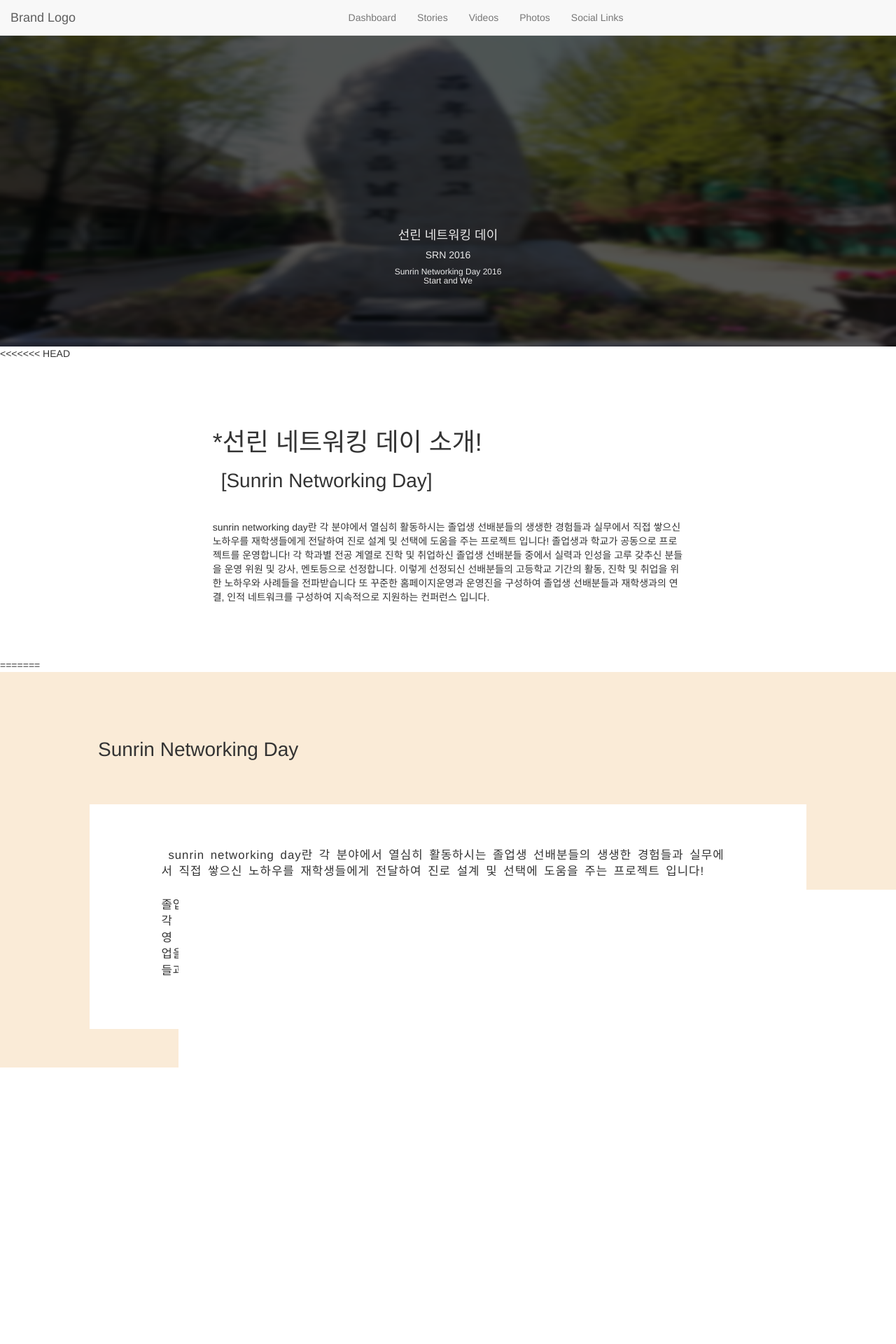
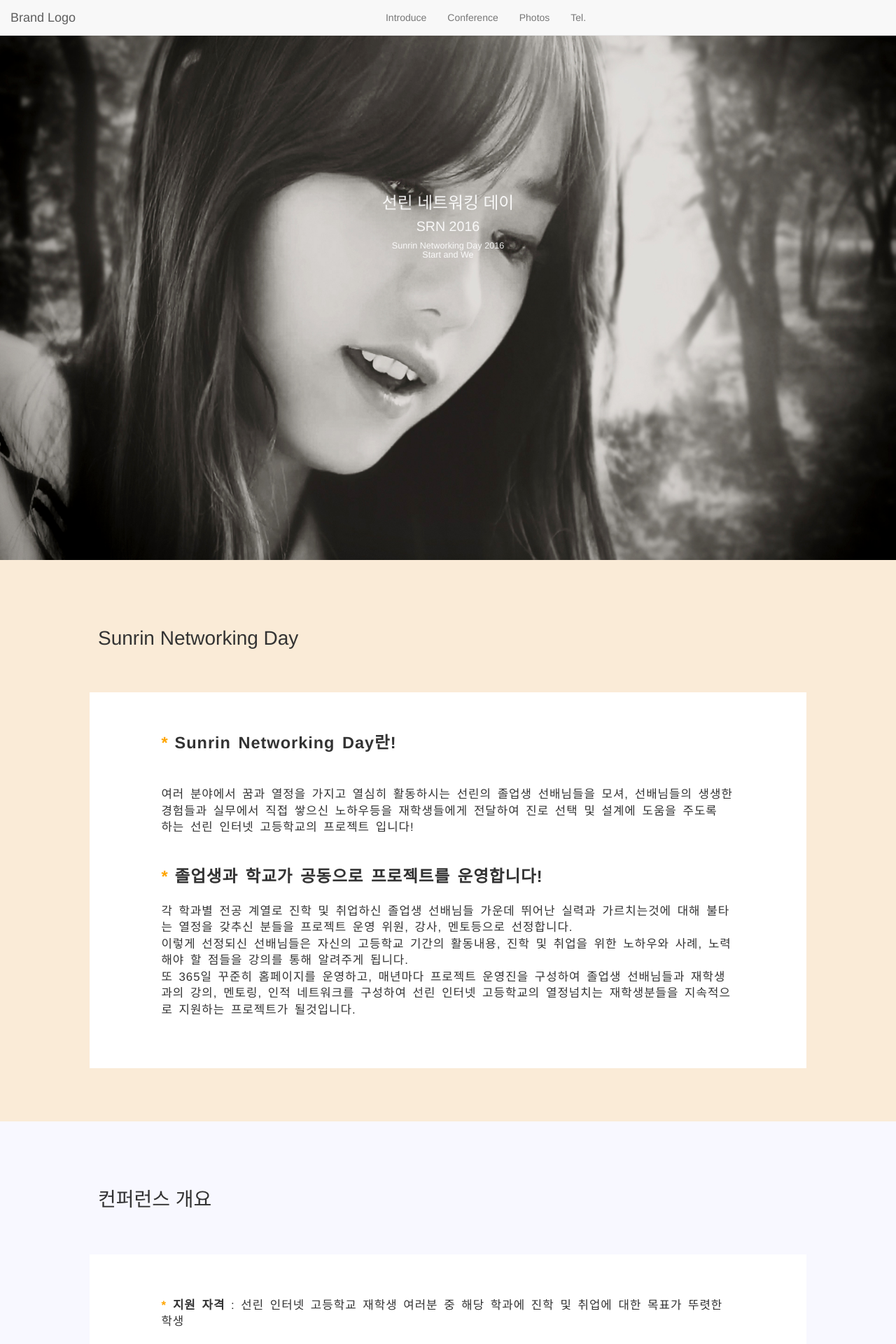
Before and after one commit to stealstick/SRN2016, a PHP site: page / in a window 1280 px wide. Shown: the top 1920 px of the page at 70% size. Before the commit the page ends 1525 px from the top, so only its background shows below. Run offline with PHP 8.4, Linux system fonts and the light colour scheme.

Commit message:
design photo page and text bot

```diff
--- a/index.css
+++ b/index.css
@@ -1,5 +1,60 @@
 body {
+	min-width: 767px;
 }
+strong {
+	font-size: 1.4em;
+}
+
+b {
+	color: orange;
+}
+
+h2 {
+	font-size: 2em;
+	margin-bottom: 6%;
+	text-indent: 12px;
+}
+
+h4 {
+	font-size: 1.7em;
+	margin-top: 200px;
+	border-bottom-color: 2px solid white;
+}
+
+h5 {
+	font-size: 1.4em;
+}
+
+h6 {
+	font-size: 0.9em;
+}
+
+h4, h5, h6  {
+    padding: 0px;
+    border: 0px;
+    text-align: center;
+	color: #FFFFFF;
+	opacity: 0.9;
+}
+
+ins {
+	text-decoration: none;
+	font-weight: 600;
+}
+
+div.img {
+    margin: 0;
+    border: 1px solid #ccc;
+    float: left;
+    width: 50%;
+    height: 50%;
+}
+
+div.img img {
+    width: 100%;
+    height: 100%;
+}
+
 .navbar .navbar-nav {
 	display: inline-block;
     float: none;
@@ -10,32 +65,12 @@ body {
 }
 
 .page {
+	min-width: 767px;
+	height: auto;
 	padding: 6% 10%;
 }
-.main {
-	width: 100%;
-	height: 200%;
-	background-repeat: no-repeat;
-	margin: 0 auto;
-	background-image: url('main.png');
-	background-size: 100% 100%;
-	margin-top: 50px;
-}
-h4 {
-	margin-top: 200px;
-	border-bottom-color: 2px solid white;
-}
-h4, h5, h6  {
-    padding: 0px;
-    border: 0px;
-    text-align: center;
-	color: #FFFFFF;
-	opacity: 0.9;
-}
-h2 {
-	font-size: 2em;
-	margin-bottom: 6%;
-	text-indent: 12px;
+.letter {
+	letter-spacing: 10px;
 }
 
 .text {
@@ -43,9 +78,30 @@ h2 {
 	background-color: #FFFFFF;
 	letter-spacing: 1px;
 	word-spacing: 3px;
-	text-indent: 10px;
 	font-size: 1.2em;
 	line-height: 1.4em;
+}
+
+#copyright {
+	padding: 4% 0% 4% 0%;
+	min-width: 767px;
+	width: 100%;
+	height: auto;
+	text-align: center;
+	background-color: orange;
+	font-size: 1.1em;
+	font-weight: 700;
+}
+
+#main {
+	min-width: 767px;
+	padding: 6% 10%;
+	background-repeat: no-repeat;
+	background-image: url('1.jpg');
+	background-size: 100% 100%;
+	background-attachment: fixed;
+	margin-top: 50px;
+	margin: 0 auto;
 }
 
 #page2 {
@@ -63,16 +119,14 @@ h2 {
 	margin: 0;
 	border: 0;
 }
-
-div.img {
-    margin: 0;
-    border: 1px solid #ccc;
-    float: left;
-    width: 50%;
-    height: 50%;
+#photo {
+	padding-bottom: 6%;
 }
 
-div.img img {
-    width: 100%;
-    height: 100%;
+@media screen and (max-height: 766px) {
+	.page {
+		min-width: 366px;
+		height: auto;
+		padding: 6% 10%;
+	}
 }
--- a/index.html
+++ b/index.html
@@ -1,22 +1,14 @@
 <!DOCTYPE html>
 <html lang="en">
 <head>
-  <title>Bootstrap Case</title>
+  <title>Sunrin Networking Day 2016</title>
   <meta charset="utf-8">
   <meta name="viewport" content="width=device-width, initial-scale=1">
   <link rel="stylesheet" href="http://maxcdn.bootstrapcdn.com/bootstrap/3.3.7/css/bootstrap.min.css">
   <link rel="stylesheet" href="index.css">
   <script src="https://ajax.googleapis.com/ajax/libs/jquery/1.12.4/jquery.min.js"></script>
   <script src="http://maxcdn.bootstrapcdn.com/bootstrap/3.3.7/js/bootstrap.min.js"></script>
-  <script>
-	$(document).ready(function(){
-		$(".page").css("height", window.innerHeight + 'px');
-	});
-<<<<<<< HEAD
-
-=======
->>>>>>> 41c394da396864eaaed4e77a5044ecd05d439a82
-  </script>
+  <script src="index.js"></script>
 </head>
 <body>
   <nav class="navbar navbar-default navbar-fixed-top" role="navigation">
@@ -34,108 +26,113 @@
     <!-- Collect the nav links, forms, and other content for toggling -->
     <div class="collapse navbar-collapse" id="bs-example-navbar-collapse-1">
       <ul class="nav navbar-nav">
-        <li class="pull-left"><a href="#">Dashboard</a></li>
-        <li><a href="#">Stories</a></li>
-        <li><a href="#">Videos</a></li>
+        <li class="pull-left"><a href="#">Introduce</a></li>
+        <li><a href="#">Conference</a></li>
         <li><a href="#">Photos</a></li>
-        <li class="social pull-right"><a href="#">Social Links</a></li>
+        <li><a href="#">Tel.</a></li>
       </ul>
     </div><!-- /.navbar-collapse -->
   </div><!-- /.container-fluid -->
 </nav>
 <section id="page1">
-  <div class="page main">
+  <div id="main" class="page">
     <h4>선린 네트워킹 데이<br /></h4>
     <h5>SRN 2016<br /></h5>
     <h6>Sunrin Networking Day 2016 <br />Start and We</h6>
   </div>
 </section>
-<<<<<<< HEAD
-<section id ="second">
-<div class="row page" id="introduce">
-
-	<div class="col-md-2"></div>
-	<div class="col-md-8" id="content">
-		<h1>*선린 네트워킹 데이 소개!</h1>
-		<div id="introducepost">
-			<h2>[Sunrin Networking Day]</h2>
-			sunrin networking day란 각 분야에서 열심히 활동하시는 졸업생 선배분들의 생생한 경험들과 실무에서 직접 쌓으신 노하우를
-			재학생들에게 전달하여 진로 설계 및 선택에 도움을 주는 프로젝트 입니다!
-			졸업생과 학교가 공동으로 프로젝트를 운영합니다!
-			각 학과별 전공 계열로 진학 및 취업하신 졸업생 선배분들 중에서 실력과 인성을 고루 갖추신 분들을 운영 위원 및 강사,
-			멘토등으로 선정합니다. 이렇게 선정되신 선배분들의 고등학교 기간의 활동, 진학 및 취업을 위한 노하우와 사례들을 전파받습니다
-			또 꾸준한 홈페이지운영과 운영진을 구성하여 졸업생 선배분들과 재학생과의 연결, 인적 네트워크를 구성하여 지속적으로 지원하는 컨퍼런스 입니다.
-		</div>
-	</div>
-	<div class="col-md-2"></div>
-</div>
-=======
 <section id="page2">
-  <div class="page introduce">
+  <div id="introduce" class="page">
     <h2>Sunrin Networking Day</h2>
     <div class="text">
-      <p>sunrin networking day란 각 분야에서 열심히 활동하시는 졸업생 선배분들의 생생한 경험들과 실무에서 직접 쌓으신 노하우를 재학생들에게 전달하여 진로 설계 및 선택에 도움을 주는 프로젝트 입니다!<br /><br />
-      졸업생과 학교가 공동으로 프로젝트를 운영합니다!<br />
-      각 학과별 전공 계열로 진학 및 취업하신 졸업생 선배분들 중에서 실력과 인성을 고루 갖추신 분들을 운영 위원 및 강사, 멘토등으로 선정합니다. 이렇게 선정되신 선배분들의 고등학교 기간의 활동, 진학 및 취업을 위한 노하우와 사례들을 전파받습니다. 또 꾸준한 홈페이지운영과 운영진을 구성하여 졸업생 선배분들과 재학생과의 연결, 인적 네트워크를 구성하여 지속적으로 지원하는 컨퍼런스 입니다. </p>
+      <p><strong><b class="letter">*</b>Sunrin Networking Day란!</strong><br /><br /><br />
+      여러 분야에서 꿈과 열정을 가지고 열심히 활동하시는 선린의 졸업생 선배님들을 모셔, 선배님들의 생생한 경험들과 실무에서 직접 쌓으신 노하우등을 재학생들에게 전달하여 진로 선택 및 설계에 도움을 주도록 하는 선린 인터넷 고등학교의 프로젝트 입니다!<br /><br /><br />
+      <strong><b class="letter">*</b>졸업생과 학교가 공동으로 프로젝트를 운영합니다!</strong><br /><br />
+      각 학과별 전공 계열로 진학 및 취업하신 졸업생 선배님들 가운데 뛰어난 실력과 가르치는것에 대해 불타는 열정을 갖추신 분들을 프로젝트 운영 위원, 강사, 멘토등으로 선정합니다.<br />이렇게 선정되신 선배님들은 자신의 고등학교 기간의 활동내용, 진학 및 취업을 위한 노하우와 사례, 노력해야 할 점들을 강의를 통해 알려주게 됩니다.<br /> 또 365일 꾸준히 홈페이지를 운영하고, 매년마다 프로젝트 운영진을 구성하여 졸업생 선배님들과 재학생과의 강의, 멘토링, 인적 네트워크를 구성하여 선린 인터넷 고등학교의 열정넘치는 재학생분들을 지속적으로 지원하는 프로젝트가 될것입니다.<br /> </p>
     </div>
   </div>
->>>>>>> 41c394da396864eaaed4e77a5044ecd05d439a82
 </section>
 <section id="page3">
-  <div class="page conference">
+  <div id="conference" class="page">
     <h2>컨퍼런스 개요</h2>
     <div class="text">
       <p>
-      지원 자격 : 선린 인터넷 고등학교 재학생중 진학 및 취업에 대한 목표가 뚜렷한 학생<br /><br />
-      모집 분야 : 개발, 보안, 창업, 디자인<br /><br />
-      지원 일자 : 9월 ~~일까지<br /><br />
-      행사 일정 및 장소 : 2016년 10월 29일(토요일) 선린인터넷고등학교 영상교육관/시청각실/컴퓨터<br /><br />
-      안내 등록 및 홈페이지 : SUNRIN Networking 홈페이지(http://srn.sunrin.hs.kr)<br /><br />
-      컨퍼런스 내용 <br /><br />
-        -진학 및 취업하신 각 분야 선배님들의 강의<br />
-        -선배님들과의 인적 네트워킹 생성<br />
-        -추후 목표의식이 뚜렷한 재학생과 선배들의 멘토링 예정<br />
+      <b class="letter">*</b><ins>지원 자격</ins> : 선린 인터넷 고등학교 재학생 여러분 중 해당 학과에 진학 및 취업에 대한 목표가 뚜렷한 학생<br /><br />
+      <b class="letter">*</b><ins>모집 분야</ins> : 개발, 보안, 창업, 디자인<br /><br />
+      <b class="letter">*</b><ins>지원 일자</ins> : 2016년 9월 27일까지<br /><br />
+      <b class="letter">*</b><ins>행사 일정 및 장소</ins> : 2016년 10월 29일(토요일) 선린 인터넷 고등학교 영상교육관/시청각실/컴퓨터<br /><br />
+      <b class="letter">*</b><ins>안내 등록 및 홈페이지</ins> : SUNRIN Networking Day 홈페이지(http://srn.sunrin.hs.kr)<br /><br />
+      <b class="letter">*</b><ins>컨퍼런스 내용</ins><br /><br />
+        <b class="letter">-</b>진학 및 취업하신 각 분야 선배님들의 강의<br />
+        <b class="letter">-</b>선배님들과의 인적 네트워킹 생성<br />
+        <b class="letter">-</b>추후 목표의식이 뚜렷한 재학생과 선배들의 멘토링 예정<br />
       </p>
     </div>
   </div>
 </section>
 <section id="page4">
-  <div class="page photo">
+  <div id="photo" class="page photo">
     <h2>작년 활동(토토등)</h2>
     <div id="picture">
-      <div class="img">
+      <div id="test" class="img">
         <a target="_blank" href="#">
           <img src="1.jpg" alt="Fjords">
         </a>
       </div>
-
       <div class="img">
         <a target="_blank" href="#">
           <img src="1.jpg" alt="Forest">
         </a>
       </div>
-
       <div class="img">
         <a target="_blank" href="#">
           <img src="1.jpg" alt="Forest">
         </a>
       </div>
-
       <div class="img">
         <a target="_blank" href="#">
           <img src="1.jpg" alt="Forest">
         </a>
       </div>
-
+      <div class="img">
+        <a target="_blank" href="#">
+          <img src="1.jpg" alt="Forest">
+        </a>
+      </div>
+      <div class="img">
+        <a target="_blank" href="#">
+          <img src="1.jpg" alt="Forest">
+        </a>
+      </div>
+      <div class="img">
+        <a target="_blank" href="#">
+          <img src="1.jpg" alt="Forest">
+        </a>
+      </div>
+      <div class="img">
+        <a target="_blank" href="#">
+          <img src="1.jpg" alt="Forest">
+        </a>
+      </div>
+      <div class="img">
+        <a target="_blank" href="#">
+          <img src="1.jpg" alt="Forest">
+        </a>
+      </div>
+      <div class="img">
+        <a target="_blank" href="#">
+          <img src="1.jpg" alt="Forest">
+        </a>
+      </div>
     </div>
   </div>
 </section>
 <section id="footer">
-  <div class="copyright">
+  <div id="copyright">
     선린 인터넷 고등학교(Sunrin Internet Highschool)<br />
     위치 : 서울특별시 용산구 원효로 97길 33-4(청파동3가 131)<br />
-    문의 : letsgolayer7@gmail.com, 010-병희썜-저나번호<br /><br />
-    Copyright 2016 팀명(정보통신과 웹기능반)
+    문의 : letsgolayer7@gmail.com, 010-5032-1254<br /><br />
+    @Copyright 2016 팀명(정보통신과 웹기능반)
   </div>
 </section>
 </body>
--- /dev/null
+++ b/index.js
@@ -0,0 +1,12 @@
+function heightResize() {
+	var photoPage = document.getElementById('photo');
+	var mainPage = document.getElementById('main');
+	var photo = document.getElementById('test');
+	mainPage.style.height = window.innerHeight + 'px';
+	mainPage.style.width = window.innerWidth + 'px';
+	photoPage.style.height = window.innerHeight + 700 + 'px';
+}
+window.onload = function() {
+	heightResize();
+	window.addEventListener('resize', heightResize);
+}
```
